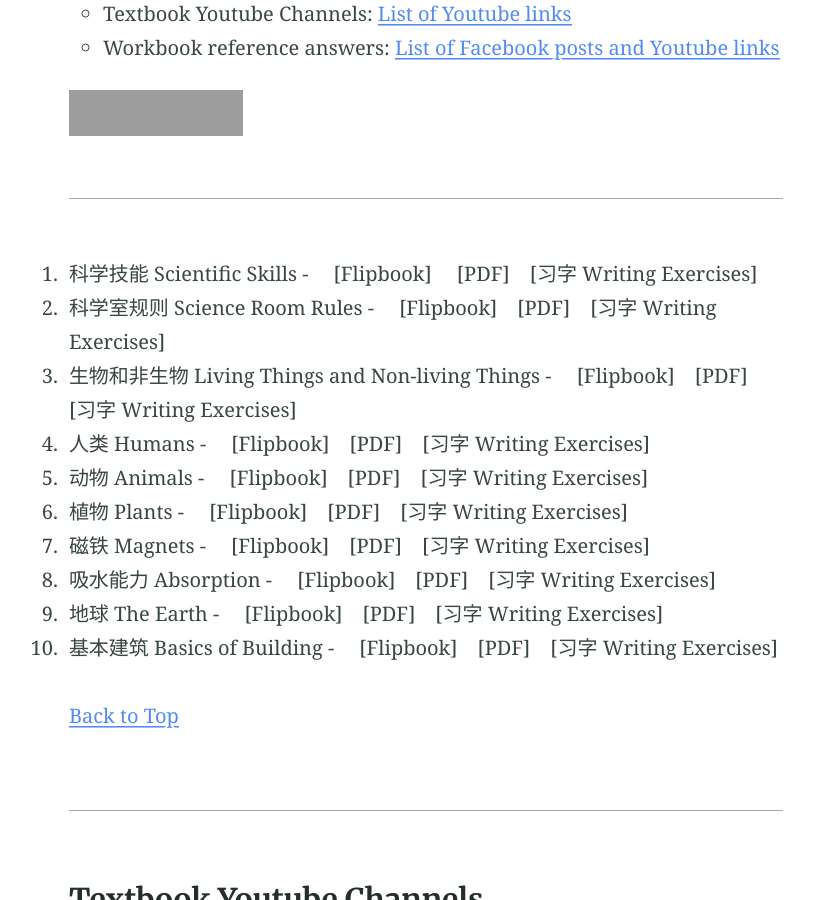
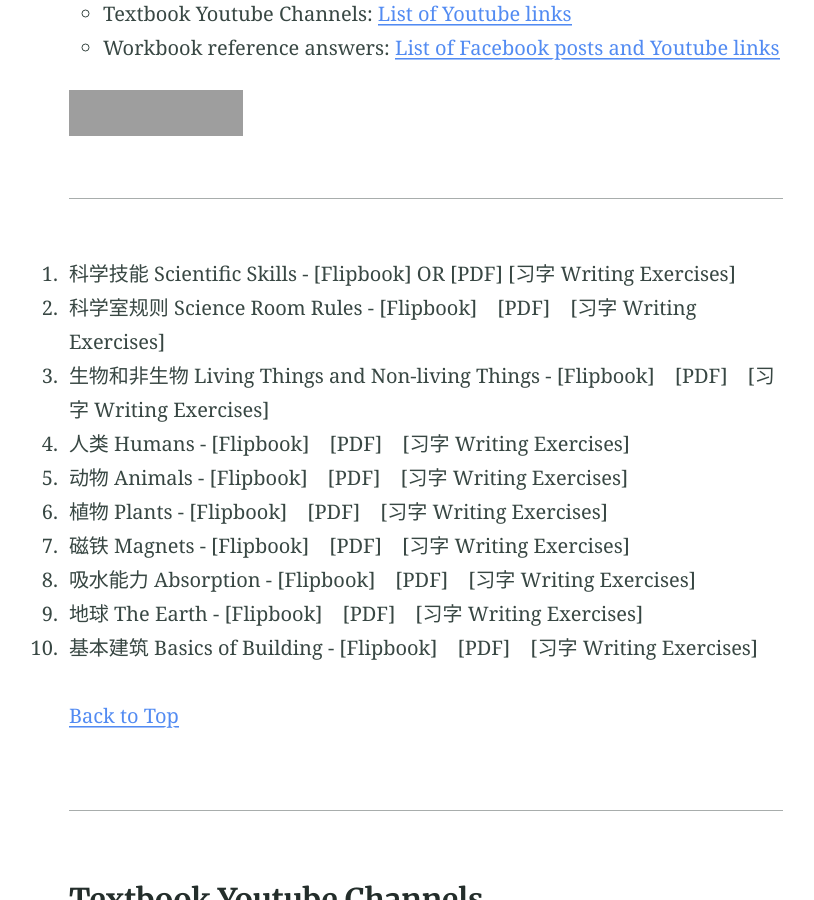
Before and after one commit to multilingual-malaysian/dlp_science, a Jekyll site: the page built from year1.md, in a window 1280 px wide and 900 px high, scrolled down 684 px, cut to the strip 0-900 px from the top of the window. Shown: the whole strip, without its empty margins (214-1028 px from the left). Built offline with Jekyll 4.4.1, drawn with Linux system fonts in a browser that asks for light colours; grey boxes are pictures that could not be loaded.

```diff
--- a/year1.md
+++ b/year1.md
@@ -15,16 +15,18 @@ Number of page visits: ![HitCount](https://hits.dwyl.com/multilingual-malaysian/
 
 ---
 
-1. 科学技能 Scientific Skills - &emsp;[Flipbook]&emsp; [PDF]&emsp;[习字 Writing Exercises]
-2. 科学室规则 Science Room Rules - &emsp;[Flipbook]&emsp;[PDF]&emsp;[习字 Writing Exercises]
-3. 生物和非生物 Living Things and Non-living Things - &emsp;[Flipbook]&emsp;[PDF]&emsp;[习字 Writing Exercises]
-4. 人类 Humans - &emsp;[Flipbook]&emsp;[PDF]&emsp;[习字 Writing Exercises]
-5. 动物 Animals - &emsp;[Flipbook]&emsp;[PDF]&emsp;[习字 Writing Exercises]
-6. 植物 Plants - &emsp;[Flipbook]&emsp;[PDF]&emsp;[习字 Writing Exercises]
-7. 磁铁 Magnets - &emsp;[Flipbook]&emsp;[PDF]&emsp;[习字 Writing Exercises]
-8. 吸水能力 Absorption - &emsp;[Flipbook]&emsp;[PDF]&emsp;[习字 Writing Exercises]
-9. 地球 The Earth - &emsp;[Flipbook]&emsp;[PDF]&emsp;[习字 Writing Exercises]
-10. 基本建筑 Basics of Building - &emsp;[Flipbook]&emsp;[PDF]&emsp;[习字 Writing Exercises]
+1. 科学技能 Scientific Skills -
+   [Flipbook] OR [PDF]
+   [习字 Writing Exercises]
+2. 科学室规则 Science Room Rules - [Flipbook]&emsp;[PDF]&emsp;[习字 Writing Exercises]
+3. 生物和非生物 Living Things and Non-living Things - [Flipbook]&emsp;[PDF]&emsp;[习字 Writing Exercises]
+4. 人类 Humans - [Flipbook]&emsp;[PDF]&emsp;[习字 Writing Exercises]
+5. 动物 Animals - [Flipbook]&emsp;[PDF]&emsp;[习字 Writing Exercises]
+6. 植物 Plants - [Flipbook]&emsp;[PDF]&emsp;[习字 Writing Exercises]
+7. 磁铁 Magnets - [Flipbook]&emsp;[PDF]&emsp;[习字 Writing Exercises]
+8. 吸水能力 Absorption - [Flipbook]&emsp;[PDF]&emsp;[习字 Writing Exercises]
+9. 地球 The Earth - [Flipbook]&emsp;[PDF]&emsp;[习字 Writing Exercises]
+10. 基本建筑 Basics of Building - [Flipbook]&emsp;[PDF]&emsp;[习字 Writing Exercises]
 
 [Back to Top](#top)
 
```
